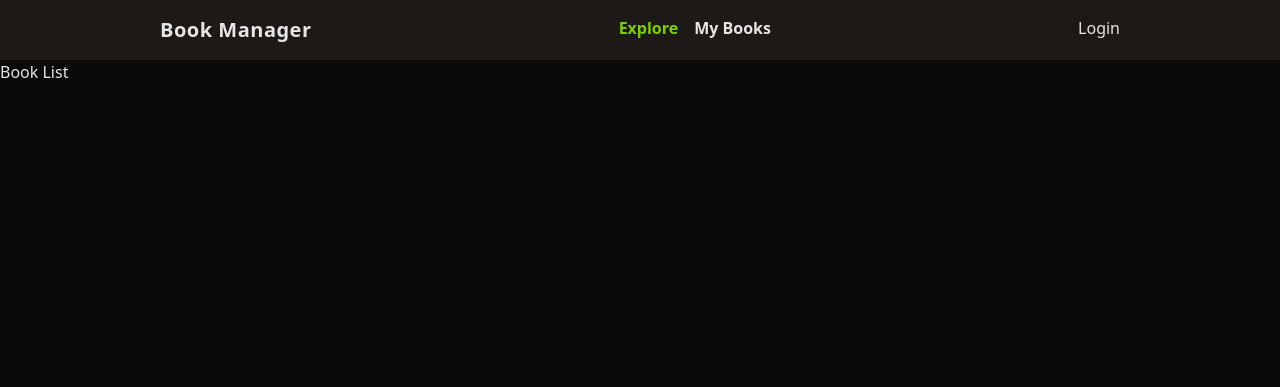
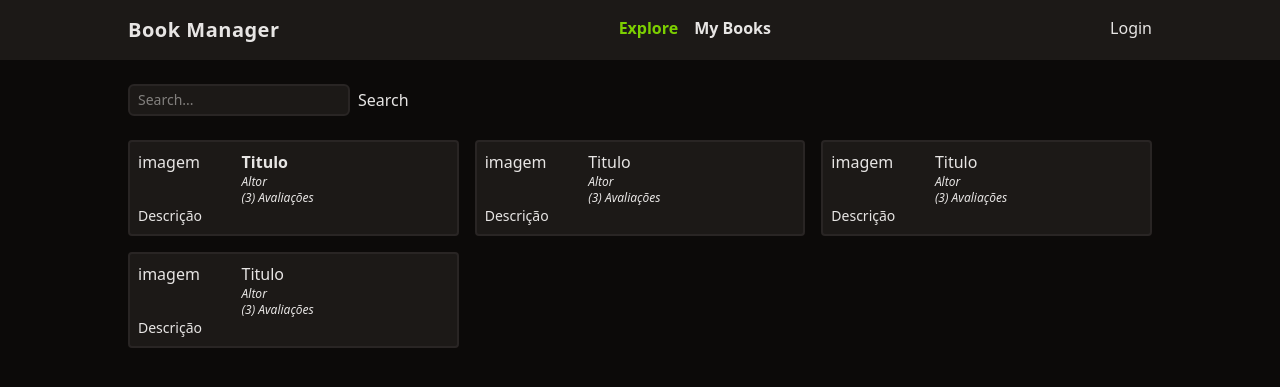
Before and after one commit to Luanhts/BookManager, a PHP site: page / in a window 1280 px wide. Shown: the top 387 px of the page. Run offline with PHP 8.4, Linux system fonts and the light colour scheme.

Commit message:
feat: card livros

```diff
--- a/index.php
+++ b/index.php
@@ -10,7 +10,7 @@
 
 <body class="bg-stone-950 text-stone-200">
     <header class="bg-stone-900">
-        <nav class="mx-auto max-w-screen-lg flex justify-between px-8 py-4">
+        <nav class="mx-auto max-w-screen-lg flex justify-between py-4">
             <div class="font-bold text-xl tracking-wide">Book Manager</div>
 
             <ul class="flex space-x-4 font-bold">
@@ -23,8 +23,84 @@
         </nav>
     </header>
 
-    <main>
-        Book List
+    <main class="mx-auto max-w-screen-lg space-y-6">
+
+        <form class="w-full flex space-x-2 mt-6">
+            <input type="text" class="border-stone-800 border-2 rounded-md bg-stone-900 text-sm focus:outline-none px-2 py-1"
+                placeholder="Search...">
+
+            <button type="submit">Search</button>
+        </form>
+
+        <!--Lista de Livros-->
+        <section class="grid gap-4 grid-cols-1 md:grid-cols-2 lg:grid-cols-3">
+
+            <!--Livro-->
+            <div class="p-2 rounded border-stone-800 border-2 bg-stone-900">
+                <div class=" flex">
+                    <div class="w-1/3">imagem</div>
+
+                    <div>
+                        <a href="/livro.php" class="font-semibold hover:underline">Titulo</a>
+                        <div class="text-xs italic">Altor</div>
+                        <div class="text-xs italic">(3) Avaliações</div>
+                    </div>
+                </div>
+                <div class="text-sm">
+                    Descrição
+                </div>
+            </div>
+
+            <!---->
+            <div class="p-2 rounded border-stone-800 border-2 bg-stone-900">
+                <div class=" flex">
+                    <div class="w-1/3">imagem</div>
+
+                    <div>
+                        <a href="/livro.php?" class="font-semibol hover:underline">Titulo</a>
+                        <div class="text-xs italic">Altor</div>
+                        <div class="text-xs italic">(3) Avaliações</div>
+                    </div>
+                </div>
+                <div class="text-sm">
+                    Descrição
+                </div>
+            </div>
+
+            <!---->
+            <div class="p-2 rounded border-stone-800 border-2 bg-stone-900">
+                <div class=" flex">
+                    <div class="w-1/3">imagem</div>
+
+                    <div>
+                        <a href="/livro.php?" class="font-semibol hover:underline">Titulo</a>
+                        <div class="text-xs italic">Altor</div>
+                        <div class="text-xs italic">(3) Avaliações</div>
+                    </div>
+                </div>
+                <div class="text-sm">
+                    Descrição
+                </div>
+            </div>
+
+            <!---->
+            <div class="p-2 rounded border-stone-800 border-2 bg-stone-900">
+                <div class=" flex">
+                    <div class="w-1/3">imagem</div>
+
+                    <div>
+                        <a href="/livro.php?" class="font-semibol hover:underline">Titulo</a>
+                        <div class="text-xs italic">Altor</div>
+                        <div class="text-xs italic">(3) Avaliações</div>
+                    </div>
+                </div>
+                <div class="text-sm">
+                    Descrição
+                </div>
+            </div>
+
+        </section>
+
     </main>
 </body>
 
```
Also changed, not shown: livro.php (added, +32 -0 lines).
